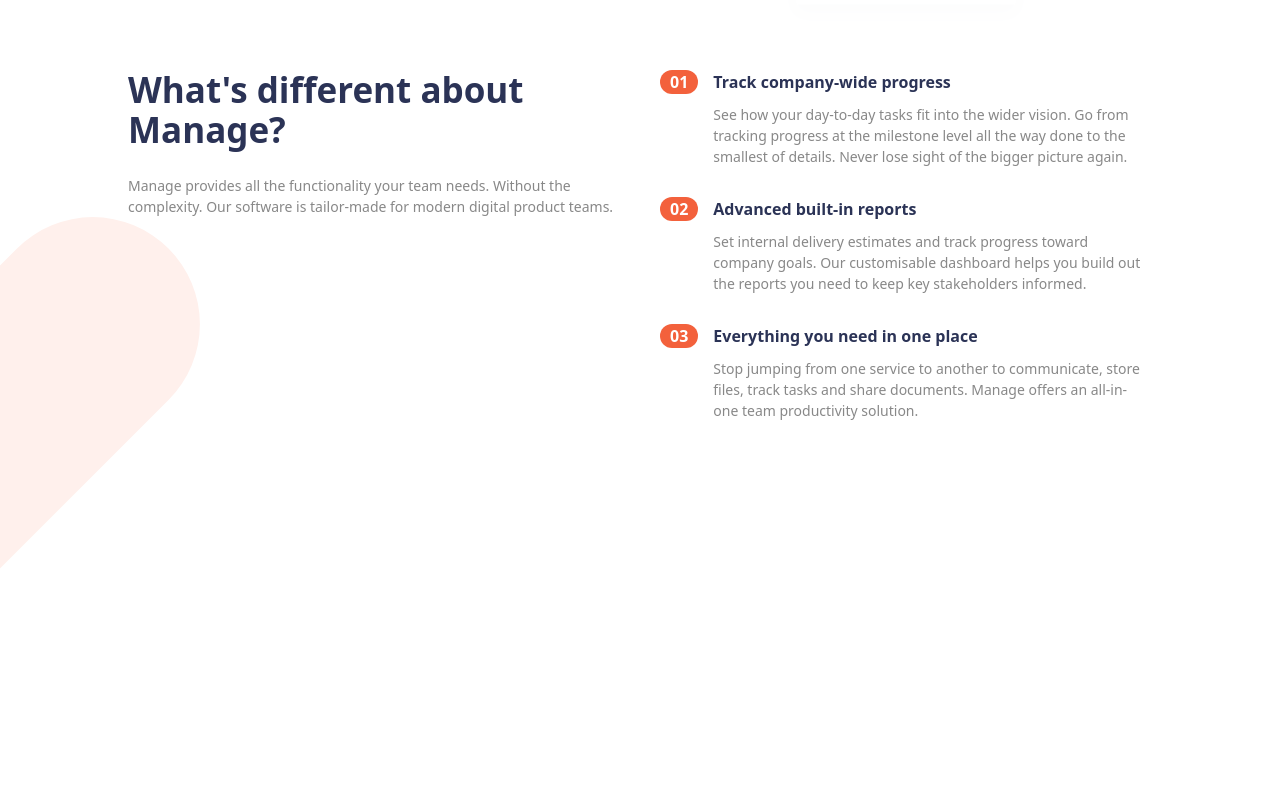
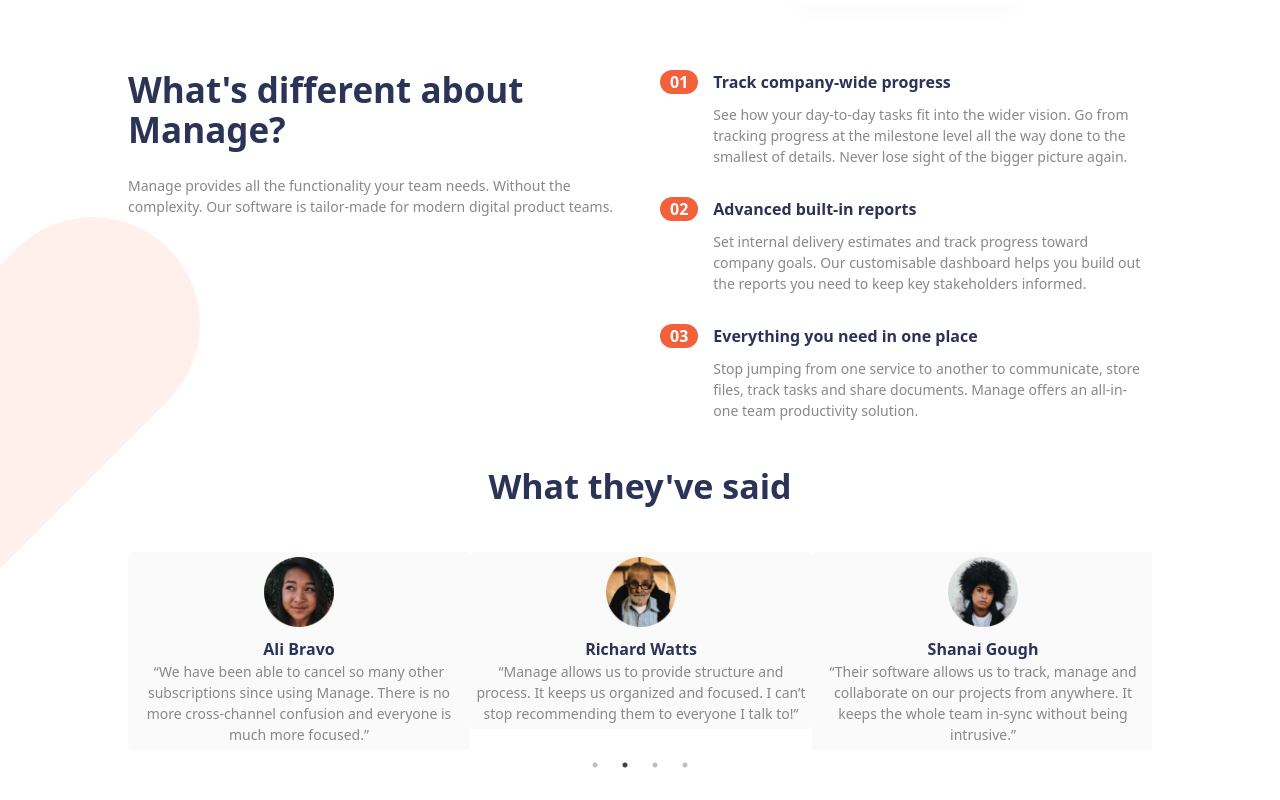
Before and after one commit to Sheddiey/Landing-page, a React (Create React App) app: page / in a window 1280 px wide. Shown: the part 527-1327 px from the top of the page. Before the commit the page ends 1144 px from the top, so only its background shows below. Built offline with nearby package versions, Linux system fonts and the light colour scheme.

Commit message:
completed the review section

```diff
--- a/package.json
+++ b/package.json
@@ -9,6 +9,8 @@
     "react": "^18.2.0",
     "react-dom": "^18.2.0",
     "react-scripts": "5.0.1",
+    "react-slick": "^0.30.2",
+    "slick-carousel": "^1.8.1",
     "web-vitals": "^2.1.4"
   },
   "scripts": {
--- a/src/App.js
+++ b/src/App.js
@@ -2,6 +2,7 @@ import React from "react";
 import Navbar from "./components/navbar/Navbar";
 import Hero from "./components/heroSection/Hero";
 import AboutUs from "./components/aboutUs/AboutUs";
+import Reviews from "./components/reviewsCarousel/Reviews";
 
 const App = () => {
   return (
@@ -9,6 +10,7 @@ const App = () => {
       <Navbar />
       <Hero />
       <AboutUs />
+      <Reviews />
     </div>
   );
 };
--- /dev/null
+++ b/src/components/reviewsCarousel/Reviews.jsx
@@ -0,0 +1,65 @@
+import React from "react";
+import Slider from "react-slick";
+import "slick-carousel/slick/slick.css";
+import "slick-carousel/slick/slick-theme.css";
+import ali from "../../assets/images/avatar-ali.png";
+import anisha from "../../assets/images/avatar-anisha.png";
+import richard from "../../assets/images/avatar-richard.png";
+import shanai from "../../assets/images/avatar-shanai.png";
+
+const Reviews = () => {
+  var settings = {
+    dots: true,
+    infinite: true,
+    speed: 500,
+    slidesToShow: 3,
+    slidesToScroll: 1,
+    autoplay: true,
+    autoplaySpeed: 3000,
+  };
+  return (
+    <div className="w-[95%] md:w-[80%] mx-[auto] mb-[50px]">
+    <h2 className="text-[#2b3356] text-[34px] font-bold text-center my-[40px]">What they&apos;ve said</h2>
+      <Slider {...settings}>
+        <div className="text-center relative bg-[#fafafa] p-[5px] rounded ">
+          <img className="h-[70px] absolute left-[50%] translate-x-[-50%] w-[70px]" src={anisha} alt="Anisha Li" />
+          <h3 className="font-bold text-[#2b3356] mt-[80px]">Anisha Li</h3>
+          <p className="text-[#888888] text-[14px]">
+            “Manage has supercharged our team’s workflow. The ability to
+            maintain visibility on larger milestones at all times keeps everyone
+            motivated.”
+          </p>
+        </div>
+        <div className="text-center relative bg-[#fafafa] p-[5px] rounded">
+          <img className="h-[70px] absolute left-[50%] translate-x-[-50%] w-[70px]" src={ali} alt="Anisha Li" />
+          <h3 className="font-bold text-[#2b3356] mt-[80px]">Ali Bravo</h3>
+          <p className="text-[#888888] text-[14px]">
+            “We have been able to cancel so many other subscriptions since using
+            Manage. There is no more cross-channel confusion and everyone is
+            much more focused.”
+          </p>
+        </div>
+        <div className="text-center relative bg-[#fafafa] p-[5px] rounded">
+          <img className="h-[70px] absolute left-[50%] translate-x-[-50%] w-[70px]" src={richard} alt="Anisha Li" />
+          <h3 className="font-bold text-[#2b3356] mt-[80px]">Richard Watts</h3>
+          <p className="text-[#888888] text-[14px]">
+            “Manage allows us to provide structure and process. It keeps us
+            organized and focused. I can’t stop recommending them to everyone I
+            talk to!”
+          </p>
+        </div>
+        <div className="text-center relative bg-[#fafafa] p-[5px] rounded">
+          <img className="h-[70px] absolute left-[50%] translate-x-[-50%] w-[70px]" src={shanai} alt="Anisha Li" />
+          <h3 className="font-bold text-[#2b3356] mt-[80px]"> Shanai Gough</h3>
+          <p className="text-[#888888] text-[14px]">
+            “Their software allows us to track, manage and collaborate on our
+            projects from anywhere. It keeps the whole team in-sync without
+            being intrusive.”
+          </p>
+        </div>
+      </Slider>
+    </div>
+  );
+};
+
+export default Reviews;
```
Also changed, not shown: 1 other file (tests, documents, lock files or other folders).
